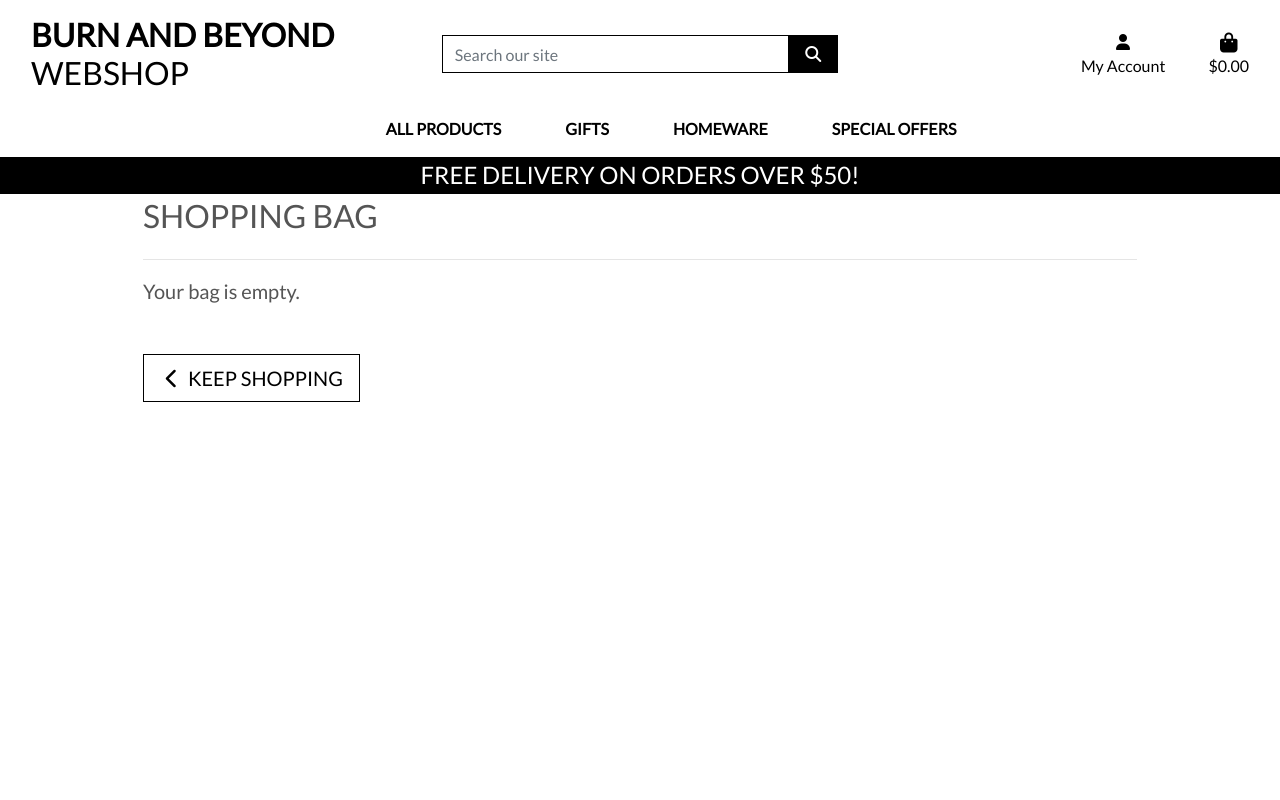
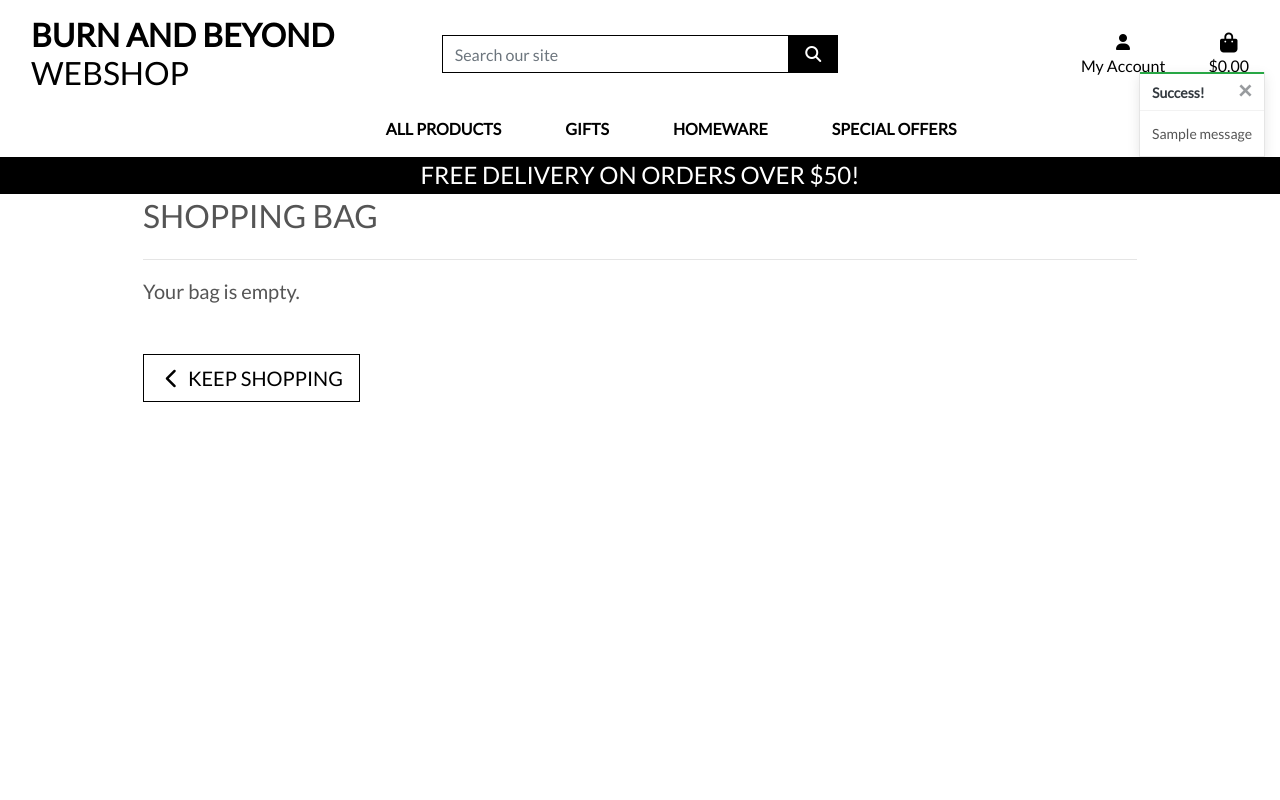
Before and after one commit to Nmyhi/burnandbeyond-webshop, a Django app: page /bag/ in a window 1280 px wide. Run offline with Django 3.2, Linux system fonts and the light colour scheme; tables that the repository leaves empty hold one stand-in row (values such as "Sample post"); one stand-in notice (Sample message) is shown; some libraries are stand-ins or nearby versions.

Commit message:
add toasts

```diff
--- a/bag/views.py
+++ b/bag/views.py
@@ -1,4 +1,7 @@
 from django.shortcuts import render, redirect, reverse, HttpResponse
+from django.contrib import messages
+
+from products.models import Product
 
 
 # views for the bag app
@@ -12,6 +15,7 @@ def view_bag(request):
 def add_to_bag(request, item_id):
     """ Add a quantity of the product to the bag """
 
+    product = Product.objects.get(pk=item_id)
     quantity = int(request.POST.get('quantity'))
     redirect_url = request.POST.get('redirect_url')
     size = None
@@ -32,6 +36,7 @@ def add_to_bag(request, item_id):
             bag[item_id] += quantity
         else:
             bag[item_id] = quantity
+            messages.success(request, f'Added {product.name} to your bag')
 
     request.session['bag'] = bag
     return redirect(redirect_url)
--- a/burn_and_beyond_webshop/settings.py
+++ b/burn_and_beyond_webshop/settings.py
@@ -90,6 +90,8 @@ TEMPLATES = [
     },
 ]
 
+MESSAGE_STORAGE = 'django.contrib.messages.storage.session.SessionStorage'
+
 AUTHENTICATION_BACKENDS = (
     # Needed to login by username in Django admin, regardless of 'allauth'
     'django.contrib.auth.backends.ModelBackend',
--- a/static/css/base.css
+++ b/static/css/base.css
@@ -95,6 +95,23 @@ a.category-badge > span.badge:hover {
     cursor: pointer;
 }
 
+/* Toasts */
+
+.message-container {
+    position: fixed;
+    top: 72px;
+    right: 15px;
+    z-index: 9999;
+}
+
+.custom-toast {
+    overflow: visible;
+}
+
+.toast-capper {
+    height: 2px;
+}
+
 /* -------------------------------- Media Queries */
 
 /* Slightly larger container on xl screens */
--- a/templates/base.html
+++ b/templates/base.html
@@ -124,7 +124,25 @@
     </header>
 
     {% if messages %}
-    <div class="message-container"></div>
+    <div class="message-container">
+      {% for message in messages %}
+        {% with message.level as level %}
+          <!-- Error message-->
+          {% if level == 40 %}
+            {% include 'includes/toasts/toast_error.html' %}
+          <!-- Warning message-->
+          {% elif level == 30 %}
+            {% include 'includes/toasts/toast_warning.html' %}
+          <!-- Success message -->
+          {% elif level == 25 %}
+            {% include 'includes/toasts/toast_success.html' %}
+          {% else %}
+            <!-- Info message -->
+            {% include 'includes/toasts/toast_info.html' %}
+          {% endif %}
+        {% endwith %}
+      {% endfor %}
+    </div>
     {% endif %}
 
     {% block page_header %}
@@ -134,6 +152,9 @@
     {% endblock %}
 
     {% block postloadjs %}
+    <script type="text/javascript">
+      $('.toast').toast('show')
+    </script>
     {% endblock %}
 
   </body>
--- /dev/null
+++ b/templates/includes/toasts/toast_success.html
@@ -0,0 +1,15 @@
+<div class="toast custom-toast rounded-0 border-top-0" data-autohide="false">
+    <div class="arrow-up arrow-success"></div>
+    <div class="w-100 toast-capper bg-success"></div>
+    <!-- toast header -->
+    <div class="toast-header bg-white text-dark">
+        <strong class="mr-auto">Success!</strong>
+        <button type="button" class="ml-2 mb-1 close text-dark" data-dismiss="toast" aria-label="Close">
+            <span aria-hidden="true">&times;</span>
+        </button>
+    </div>
+    <!-- toast body -->
+    <div class="toast-body bg-white">
+        {{ message }}
+    </div>
+</div>
```
Also changed, not shown: templates/includes/toasts/toast_error.html (added, +15 -0 lines), templates/includes/toasts/toast_info.html (added, +15 -0 lines), templates/includes/toasts/toast_warning.html (added, +15 -0 lines).
